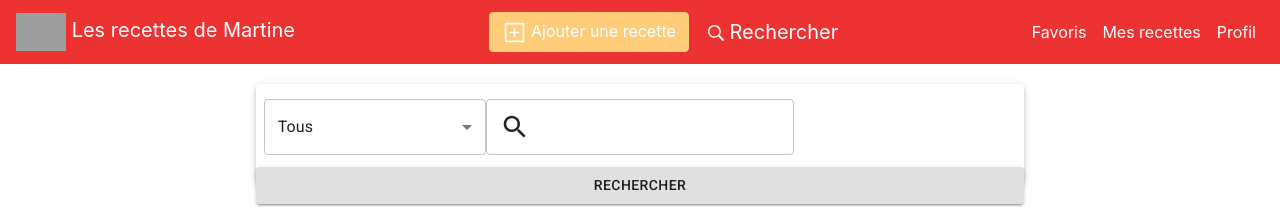
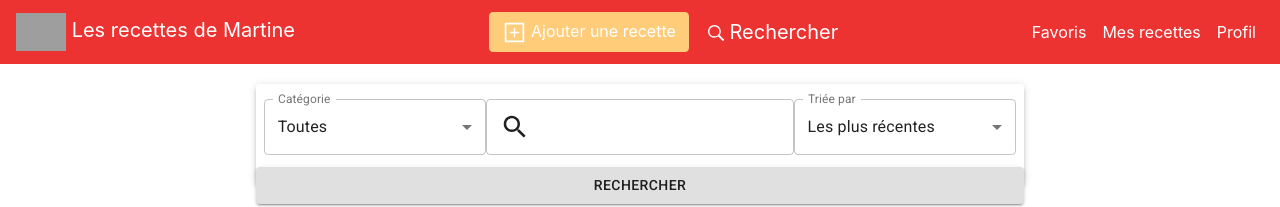
Before and after one commit to Lblenner/projWeb, a Next.js app in the folder front/: page / in a window 1280 px wide. Shown: the top 207 px of the page. Built offline with nearby package versions, Linux system fonts and the light colour scheme; no server answers; grey boxes are pictures that could not be loaded.

Commit message:
finition recherche bar

```diff
--- a/front/components/SearchBar.tsx
+++ b/front/components/SearchBar.tsx
@@ -1,6 +1,6 @@
 import React from 'react'
 import Paper from '@material-ui/core/Paper';
-import { Fab, Card, CardContent, Typography, CardActions, Button, TextField, InputAdornment, Select } from '@material-ui/core';
+import { Fab, Card, CardContent, Typography, CardActions, Button, TextField, InputAdornment, Select, FormControl, InputLabel } from '@material-ui/core';
 import { MdAdd, MdSearch } from 'react-icons/md'
 
 type MyProps = {};
@@ -8,11 +8,16 @@ type MyState = {};
 
 export default class SearchBar extends React.Component<MyProps, MyState> {
 
+    label
+    labelCat
+
     constructor(props) {
         super(props);
         this.state = {
             liste: []
         };
+        this.label = "Triée par"
+        this.labelCat = "Catégorie"
     }
 
 
@@ -35,22 +40,55 @@ export default class SearchBar extends React.Component<MyProps, MyState> {
                                 </InputAdornment>
                             ),
                         }} />
-                    <Select
-                        variant="outlined"
+                    <FormControl
                         style={{
                             position: 'absolute',
                             right: "70%",
                             left: "1%",
                             marginTop: 15
                         }}
-                        native
-                        value={10}
+                        variant="outlined"
                     >
-                        <option value="tous">Tous</option>
-                        <option value="dessert">Dessert</option>
-                        <option value="entree">Entrée</option>
-                        <option value="plat">Plat</option>
-                    </Select>
+                        <InputLabel htmlFor="selectTri" variant="outlined">
+                            {this.labelCat}
+                        </InputLabel>
+                        <Select
+                            id="selectTri"
+                            native
+                            value={10}
+                            label={this.labelCat}
+                        >
+                            <option value="tous">Toutes</option>
+                            <option value="dessert">Plat</option>
+                            <option value="entree">Entrée</option>
+                            <option value="plat">Dessert</option>
+                            <option value="plat">Apéritif</option>
+                        </Select>
+                    </FormControl>
+                    <FormControl
+                        style={{
+                            position: 'absolute',
+                            right: "1%",
+                            left: "70%",
+                            marginTop: 15
+                        }}
+                        variant="outlined"
+                    >
+                        <InputLabel htmlFor="selectTri" variant="outlined">
+                            {this.label}
+                        </InputLabel>
+                        <Select
+                            id="selectTri"
+                            native
+                            value={10}
+                            label={this.label}
+                        >
+                            <option value="tous">Les plus récentes</option>
+                            <option value="dessert">Les mieux notées</option>
+                            <option value="entree">Les plus vues</option>
+                            <option value="plat">Difficulté</option>
+                        </Select>
+                    </FormControl>
                     <Button style={{
                         position: 'absolute',
                         left: 0, right: 0,
```
